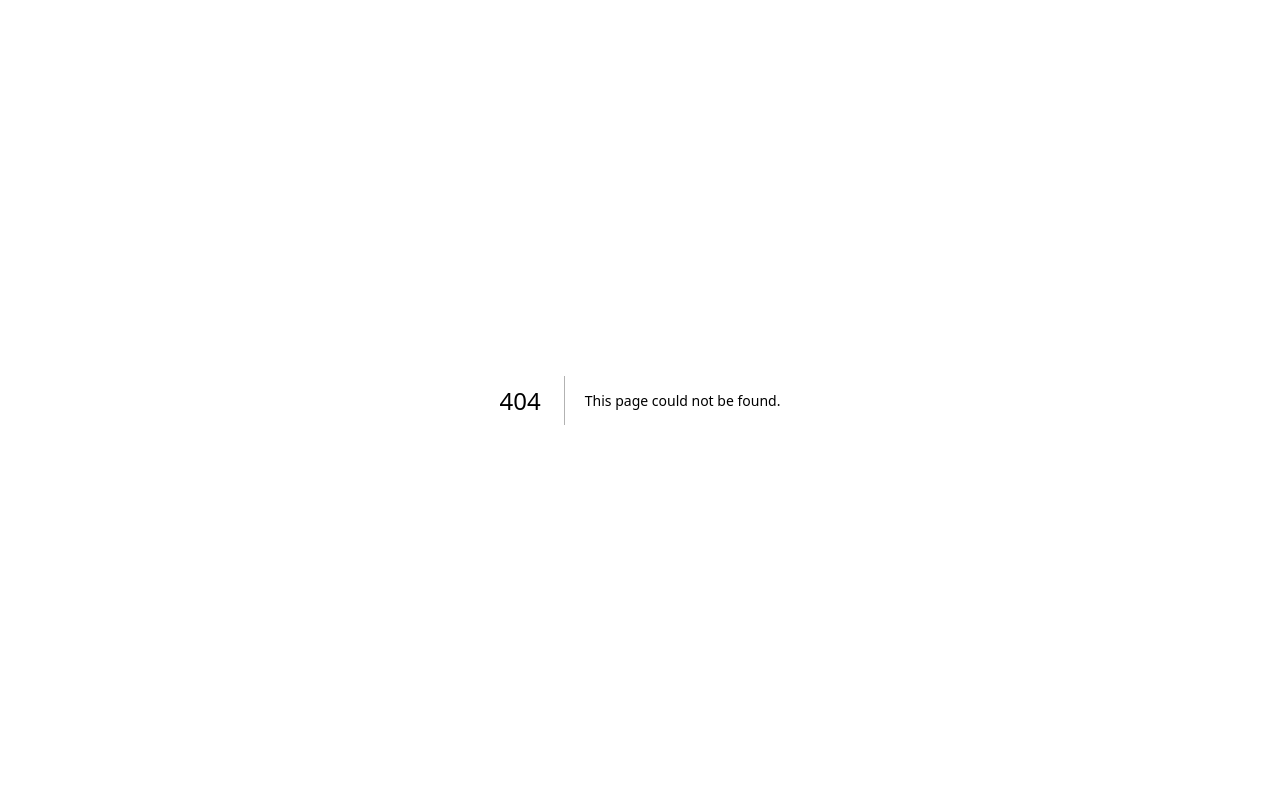
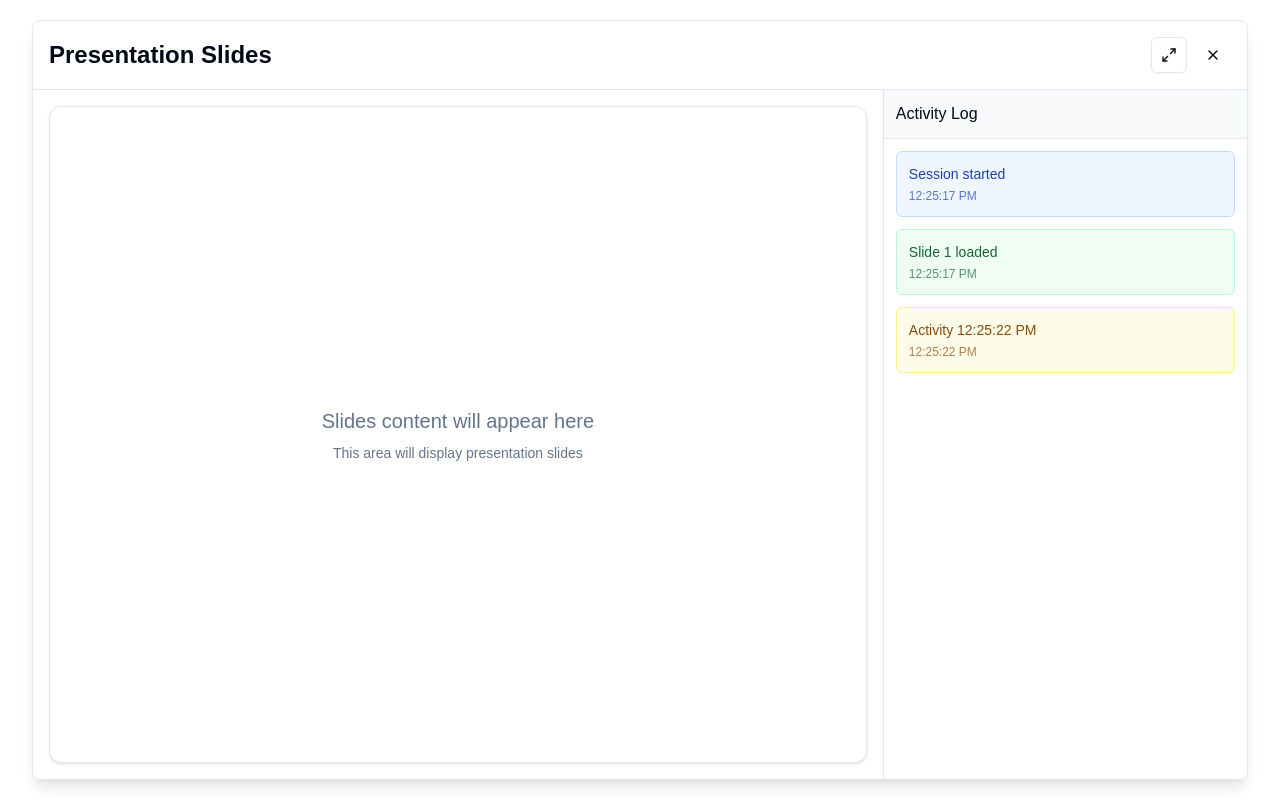
Before and after one commit to ClasScorer/classcorer-webapp, a Next.js app: page /presentation in a window 1280 px wide. Before the commit this address had no page. Built offline with nearby package versions, Linux system fonts and the light colour scheme.

Commit message:
feat: added presentation route for the second screen function feat: moved /dashboard/popup to /debug/popup for consistency, as no one needs to access this page unless they're debugging feat: added a fullscreen button to the popup, to make it easier to use

```diff
--- a/app/components/slides-popup.tsx
+++ b/app/components/slides-popup.tsx
@@ -1,5 +1,5 @@
 import { useState, useEffect } from 'react';
-import { X } from 'lucide-react';
+import { X, Maximize2, Minimize2 } from 'lucide-react';
 import { Button } from '@/components/ui/button';
 import { Card, CardContent, CardHeader, CardTitle } from '@/components/ui/card';
 import { ScrollArea } from '@/components/ui/scroll-area';
@@ -18,14 +18,40 @@ interface SlidesPopupProps {
   isOpen: boolean;
   onClose: () => void;
   className?: string;
+  presentationId?: string;
+  lectureId?: string;
+  embedUrl?: string;
 }
 
 export default function SlidesPopup({
   isOpen,
   onClose,
-  className
+  className,
+  presentationId,
+  lectureId,
+  embedUrl
 }: SlidesPopupProps) {
   const [activityLog, setActivityLog] = useState<ActivityLogItem[]>([]);
+  const [isFullScreen, setIsFullScreen] = useState(false);
+
+  // Toggle fullscreen function
+  const toggleFullScreen = () => {
+    if (!document.fullscreenElement) {
+      document.documentElement.requestFullscreen()
+        .then(() => setIsFullScreen(true))
+        .catch(err => {
+          console.error(`Error attempting to enable fullscreen: ${err.message}`);
+        });
+    } else {
+      if (document.exitFullscreen) {
+        document.exitFullscreen()
+          .then(() => setIsFullScreen(false))
+          .catch(err => {
+            console.error(`Error attempting to exit fullscreen: ${err.message}`);
+          });
+      }
+    }
+  };
 
   // Example useEffect for demonstration - could fetch or subscribe to real-time events
   useEffect(() => {
@@ -57,6 +83,18 @@ export default function SlidesPopup({
     }
   }, [isOpen]);
 
+  // Listen for fullscreen changes initiated by browser (e.g., Escape key)
+  useEffect(() => {
+    const handleFullScreenChange = () => {
+      setIsFullScreen(!!document.fullscreenElement);
+    };
+
+    document.addEventListener('fullscreenchange', handleFullScreenChange);
+    return () => {
+      document.removeEventListener('fullscreenchange', handleFullScreenChange);
+    };
+  }, []);
+
   if (!isOpen) return null;
 
   return (
@@ -68,6 +106,15 @@ export default function SlidesPopup({
         {/* Header */}
         <div className="flex justify-between items-center p-4 border-b">
           <h2 className="text-2xl font-semibold">Presentation Slides</h2>
+          <div className="flex items-center gap-2">
+            <Button
+              variant="outline"
+              size="icon"
+              onClick={toggleFullScreen}
+              title={isFullScreen ? "Exit fullscreen" : "Enter fullscreen"}
+            >
+              {isFullScreen ? <Minimize2 className="h-5 w-5" /> : <Maximize2 className="h-5 w-5" />}
+            </Button>
             <Button
               variant="ghost"
               size="icon"
@@ -77,6 +124,7 @@ export default function SlidesPopup({
               <X className="h-5 w-5" />
             </Button>
           </div>
+        </div>
 
         {/* Content area */}
         <div className="flex flex-1 overflow-hidden">
@@ -84,10 +132,19 @@ export default function SlidesPopup({
           <div className="w-[70%] h-full p-4 overflow-auto">
             <Card className="h-full">
               <CardContent className="flex items-center justify-center h-full p-6">
+                {embedUrl ? (
+                  <iframe
+                    src={embedUrl}
+                    title="Presentation"
+                    className="w-full h-full border-0"
+                    allowFullScreen
+                  />
+                ) : (
                   <div className="text-center space-y-2">
                     <p className="text-xl text-muted-foreground">Slides content will appear here</p>
                     <p className="text-sm text-muted-foreground">This area will display presentation slides</p>
                   </div>
+                )}
               </CardContent>
             </Card>
           </div>
--- /dev/null
+++ b/app/presentation/page.tsx
@@ -0,0 +1,90 @@
+"use client"
+
+import SlidesPopup from "@/app/components/slides-popup"
+import { useEffect, useState } from "react"
+import { useSearchParams } from "next/navigation"
+
+export default function PresentationPage() {
+  // Always show the slides content since this is a dedicated display page
+  const [isOpen, setIsOpen] = useState(true)
+  const searchParams = useSearchParams()
+
+  // Get parameters from URL
+  const lectureId = searchParams.get('lectureId')
+  const presentationId = searchParams.get('presentationId')
+  const embedUrl = searchParams.get('embedUrl')
+  const sessionId = searchParams.get('sessionId')
+
+  // Handle window close (mainly for development/testing)
+  const handleClose = () => {
+    if (window.opener) {
+      window.close()
+    } else {
+      setIsOpen(false)
+    }
+  }
+
+  // Set up fullscreen capability for presentation mode
+  useEffect(() => {
+    // Function to toggle fullscreen
+    const toggleFullscreen = () => {
+      if (!document.fullscreenElement) {
+        document.documentElement.requestFullscreen().catch(err => {
+          console.log(`Error attempting to enable fullscreen: ${err.message}`);
+        });
+      } else {
+        if (document.exitFullscreen) {
+          document.exitFullscreen();
+        }
+      }
+    };
+
+    // Listen for F11 or Ctrl+F to toggle fullscreen
+    const handleKeyDown = (event: KeyboardEvent) => {
+      if (event.key === 'F11' || (event.key === 'f' && event.ctrlKey)) {
+        event.preventDefault();
+        toggleFullscreen();
+      }
+    };
+
+    // Auto-fullscreen option
+    setTimeout(() => {
+      try {
+        toggleFullscreen();
+      } catch (err) {
+        console.log("Could not auto-enter fullscreen mode");
+      }
+    }, 1000);
+
+    window.addEventListener('keydown', handleKeyDown);
+    return () => window.removeEventListener('keydown', handleKeyDown);
+  }, []);
+
+  return (
+    <div className="h-screen w-screen overflow-hidden bg-background">
+      {/* Use the SlidesPopup component but modify it to be a full page rather than a modal */}
+      <SlidesPopup
+        isOpen={isOpen}
+        onClose={handleClose}
+        className="!bg-transparent !backdrop-blur-none" // Remove modal styling
+        // Pass presentation parameters if your SlidesPopup supports them
+        presentationId={presentationId || undefined}
+        lectureId={lectureId || undefined}
+        embedUrl={embedUrl || undefined}
+      />
+
+      {/* Only show if closed (should rarely happen) */}
+      {!isOpen && (
+        <div className="flex flex-col items-center justify-center h-full">
+          <h1 className="text-2xl font-bold mb-4">Presentation Display</h1>
+          <button
+            className="px-4 py-2 bg-primary text-primary-foreground rounded-md"
+            onClick={() => setIsOpen(true)}
+          >
+            Show Presentation
+          </button>
+        </div>
+      )}
+    </div>
+  )
+}
```
Also changed, not shown: app/dashboard/debug/popup/page.tsx (renamed from app/dashboard/popup/page.tsx). Lines whose indentation alone changed are shown as unchanged.
